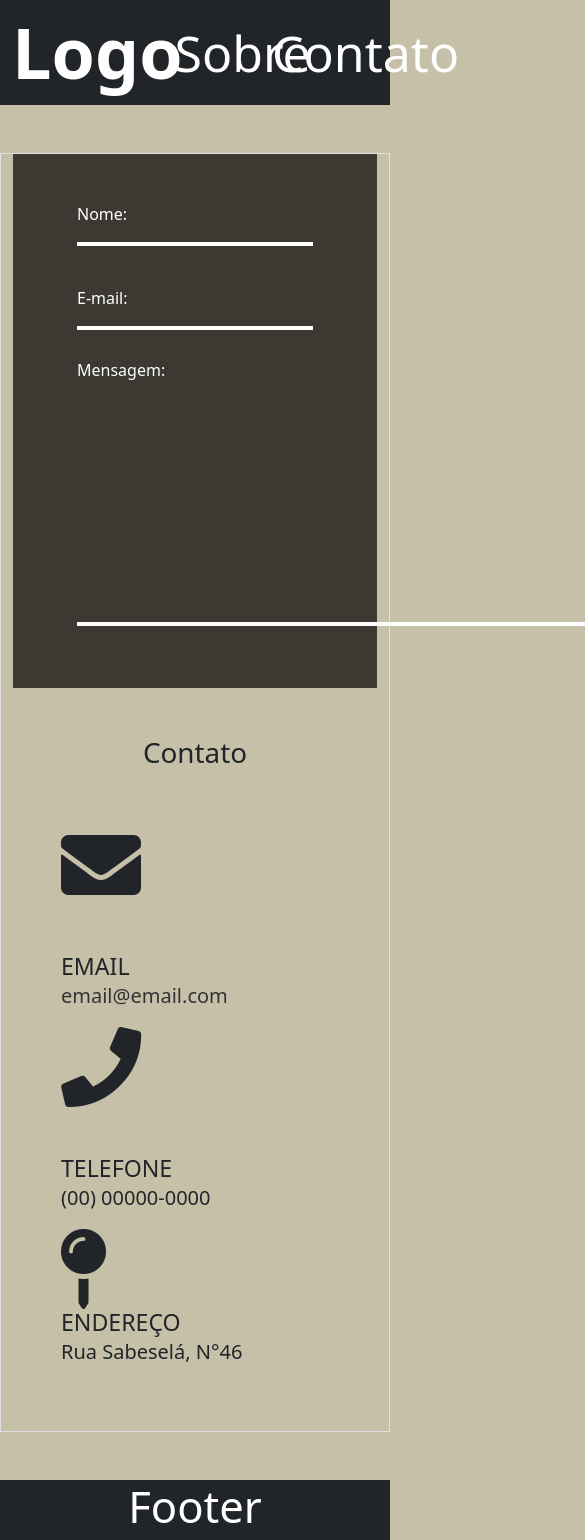
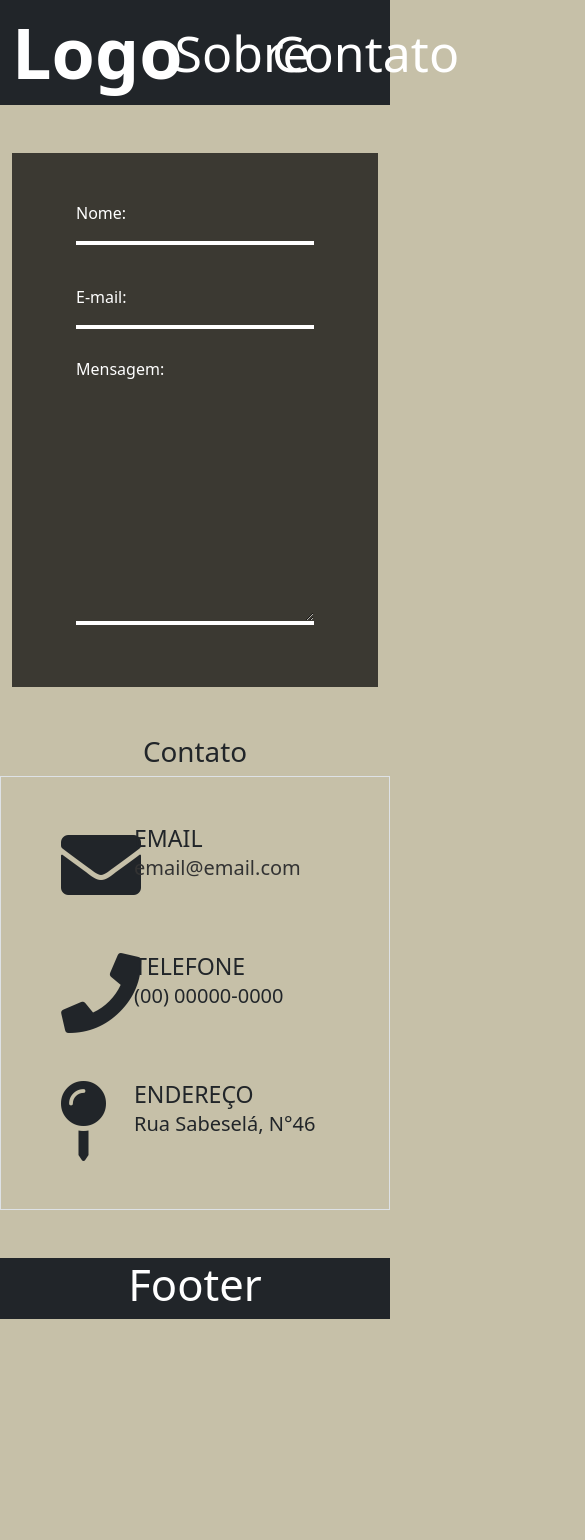
Before and after one commit to KinoDerToten/Single-page-com-Vue.js-e-VueRouter, a Vue app: page /#/contato in a window 390 px wide. Before the commit this address led to /#/Contato. Shown: the whole page, 585 px wide, since content can reach past the window. After the commit the page ends 1319 px from the top, so only its background shows below. Built offline with nearby package versions, Linux system fonts and the light colour scheme.

Commit message:
responsividade 90% concluida

```diff
--- a/src/Pages/Contato/Contato.vue
+++ b/src/Pages/Contato/Contato.vue
@@ -1,7 +1,7 @@
 <template>
   <main>
     <div class="container mt-5 mb-5">
-      <div class="row border">
+      <div class="row">
         <div class="col-lg-6">
           <form>
             <div class="input-style">
@@ -13,26 +13,26 @@
               <label>E-mail:</label>
             </div>
             <div class="textarea-style">
-              <textarea cols="54" rows="10"></textarea>
+              <textarea rows="10"></textarea>
               <label>Mensagem:</label>
             </div>
           </form>
         </div>
         <div class="col-lg-6 mt-5">
           <h1 class="text-center">Contato</h1>
-          <div class="row p-5">
-            <div class="col-lg-3 mb-5"><i class="fas fa-envelope fa-5x"></i></div>
-            <div class="col-lg-9">
+          <div class="row border p-5">
+            <div class="col-3 mb-5"><i class="fas fa-envelope fa-5x"></i></div>
+            <div class="col-9">
               <h3>Email</h3>
               <p><a href="">email@email.com</a></p>
             </div>
-            <div class="col-lg-3 mb-5"><i class="fas fa-phone fa-5x"></i></div>
-            <div class="col-lg-9">
+            <div class="col-3 mb-5"><i class="fas fa-phone fa-5x"></i></div>
+            <div class="col-9">
               <h3>Telefone</h3>
               <p>(00) 00000-0000</p>
             </div>
-            <div class="col-lg-3"><i class="fas fa-map-pin fa-5x"></i></div>
-            <div class="col-lg-9">
+            <div class="col-3"><i class="fas fa-map-pin fa-5x"></i></div>
+            <div class="col-9">
               <h3>Endereço</h3>
               <p>Rua Sabeselá, N°46</p>
             </div>
@@ -93,6 +93,7 @@
     -webkit-appearance: none;
     appearance: none;
     color: #FFF;
+    width: 100%;
   }
 
   div.textarea-style{
```
